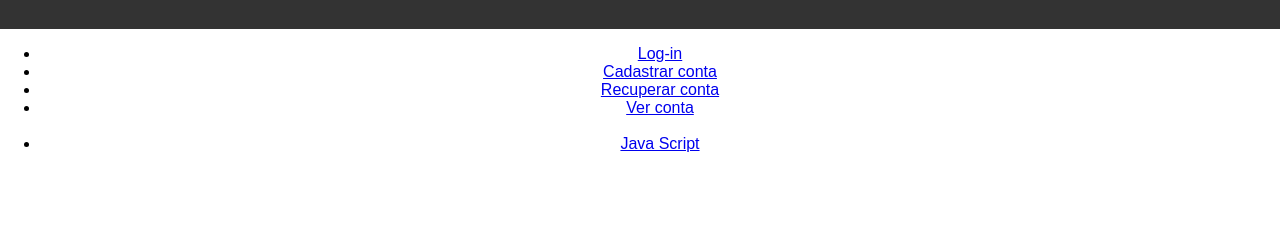
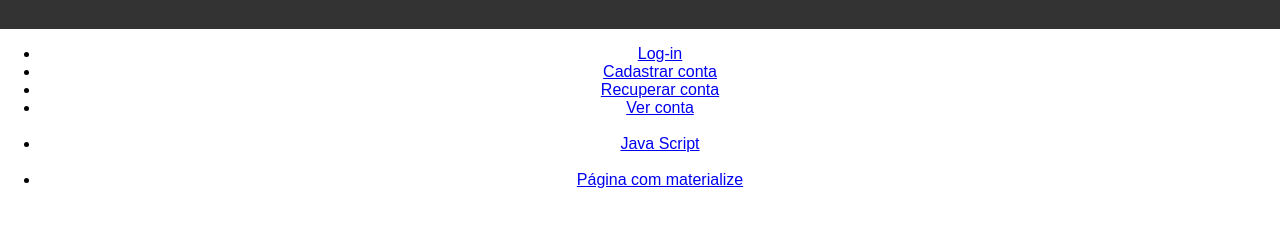
Before and after one commit to GksOC/SistemaWeb, a plain HTML site: page index.html in a window 1280 px wide. Shown: the part 71-298 px from the top of the page. Drawn offline with Linux system fonts and the light colour scheme.

Commit message:
Adicionando site Materialize no index

```diff
--- a/index.html
+++ b/index.html
@@ -19,6 +19,8 @@
 		<li> <a href="profile.html">Ver conta</a> </li>
 	    	<br>
 	    	<li> <a href=javaScript.html>Java Script </a> </li>
+		<br>
+		<li> <a href=materialize.html>Página com materialize</li>
 	    </ul>
 	</div>
     </body>
```
